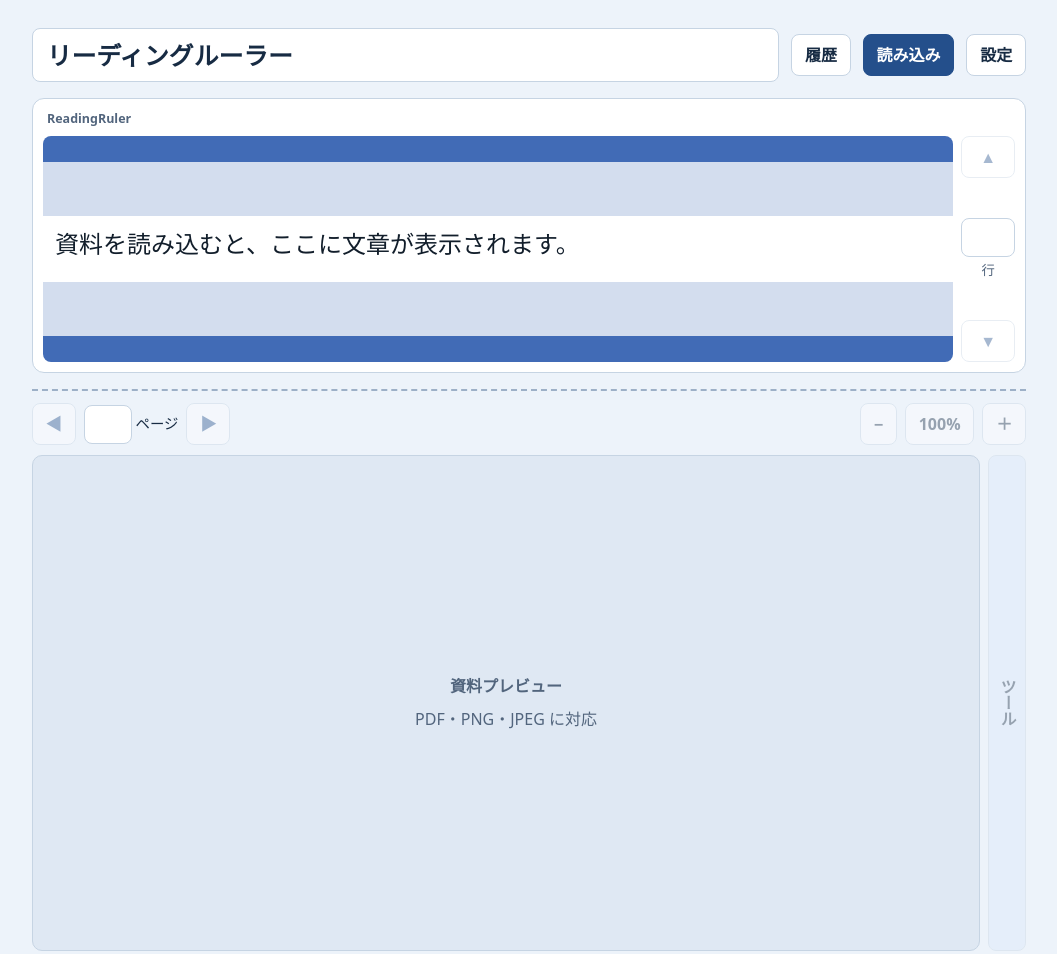
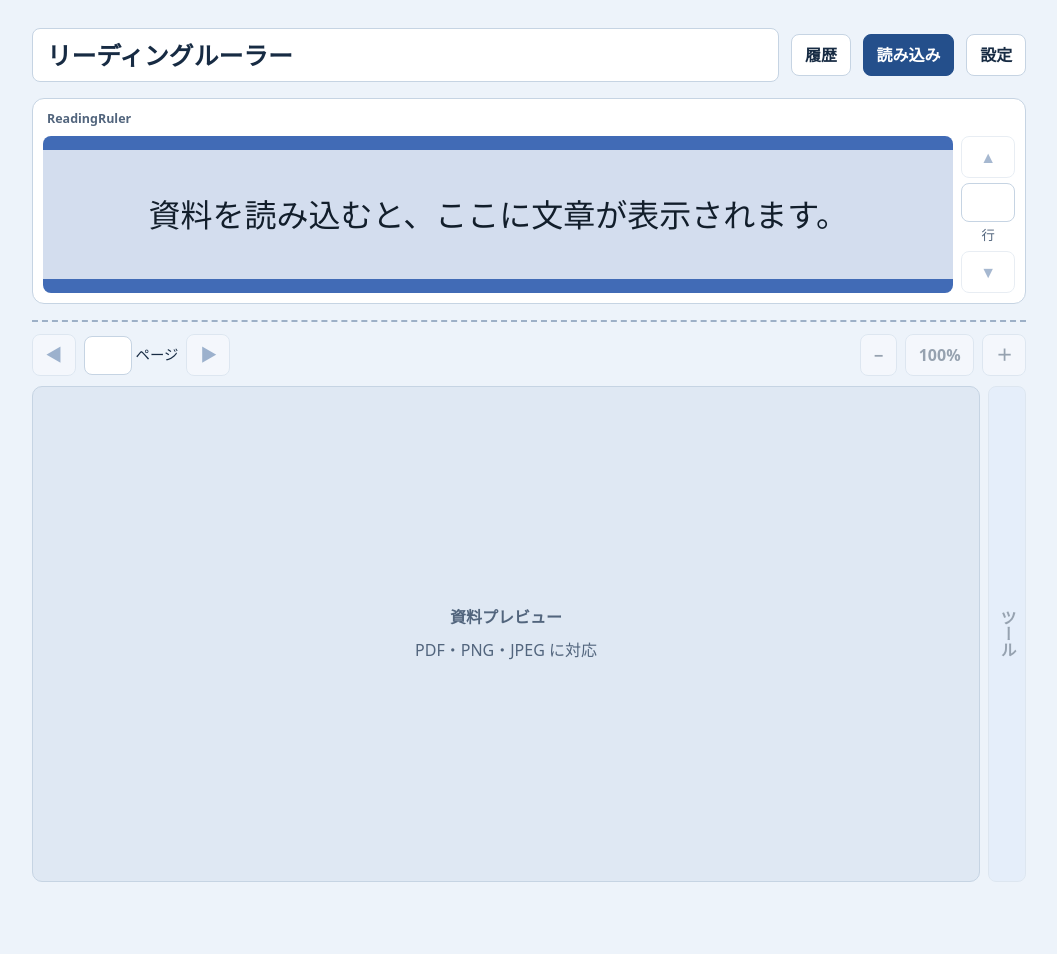
Before and after one commit to KoTom0919/ReadingRuler, a plain HTML site: page index.html in a window 1280 px wide. Shown: the whole page, without its empty margins (111-1168 px from the left). After the commit the page ends 910 px from the top, so only its background shows below. Drawn offline with Linux system fonts and the light colour scheme.

Commit message:
Add files via upload

```diff
--- a/index.html
+++ b/index.html
@@ -163,7 +163,7 @@
         <label class="stack">
             文字の大きさ
             <output id="size-output"></output>
-            <input id="size" type="range" min="14" max="48">
+            <input id="size" type="range" min="8" max="48">
         </label>
         <label class="check">
             ルーラーの色
--- a/script.js
+++ b/script.js
@@ -245,10 +245,13 @@ function displayDocument(document, memo) {
 }
 
 function applySettings() {
-  document.documentElement.style.setProperty('--reading-size', settings.size + 'px');
+  settings.size = clamp(Number(settings.size) || 24, 8, 48);
+
+  document.documentElement.style.setProperty('--reading-size', settings.size + 'pt');
   document.documentElement.style.setProperty('--ruler', settings.color);
+
   $('size').value = settings.size;
-  $('size-output').value = settings.size + ' px';
+  $('size-output').value = settings.size + ' pt';
   $('color').value = settings.color;
 }
 
--- a/style.css
+++ b/style.css
@@ -345,3 +345,45 @@ textarea { resize: vertical; }
 .ruler .current {
   background: transparent;
 }
+
+.ruler {
+  grid-template-rows: repeat(3, minmax(2.25em, 1fr));
+}
+
+.ruler .neighbor,
+.ruler .current {
+  display: flex;
+  align-items: center;
+  justify-content: safe center;
+  height: auto;
+  overflow: hidden;
+  text-align: center;
+}
+
+/* 上下の濃い帯で、今読む1行を挟む */
+.ruler {
+  --ruler-band: 14px;
+  grid-template-rows: minmax(2.25em, 1fr);
+  padding-block: var(--ruler-band);
+  background:
+    linear-gradient(var(--ruler), var(--ruler))
+      top / 100% var(--ruler-band) no-repeat,
+    linear-gradient(var(--ruler), var(--ruler))
+      bottom / 100% var(--ruler-band) no-repeat;
+}
+
+/* 前後の文章を隠す */
+.ruler .neighbor {
+  display: none;
+}
+
+/* 今読む文章を横・縦の中央に揃える */
+.ruler .current {
+  display: flex;
+  align-items: center;
+  justify-content: safe center;
+  height: auto;
+  background: color-mix(in srgb, var(--ruler) 23%, transparent);
+  overflow: hidden;
+  text-align: center;
+}
```
